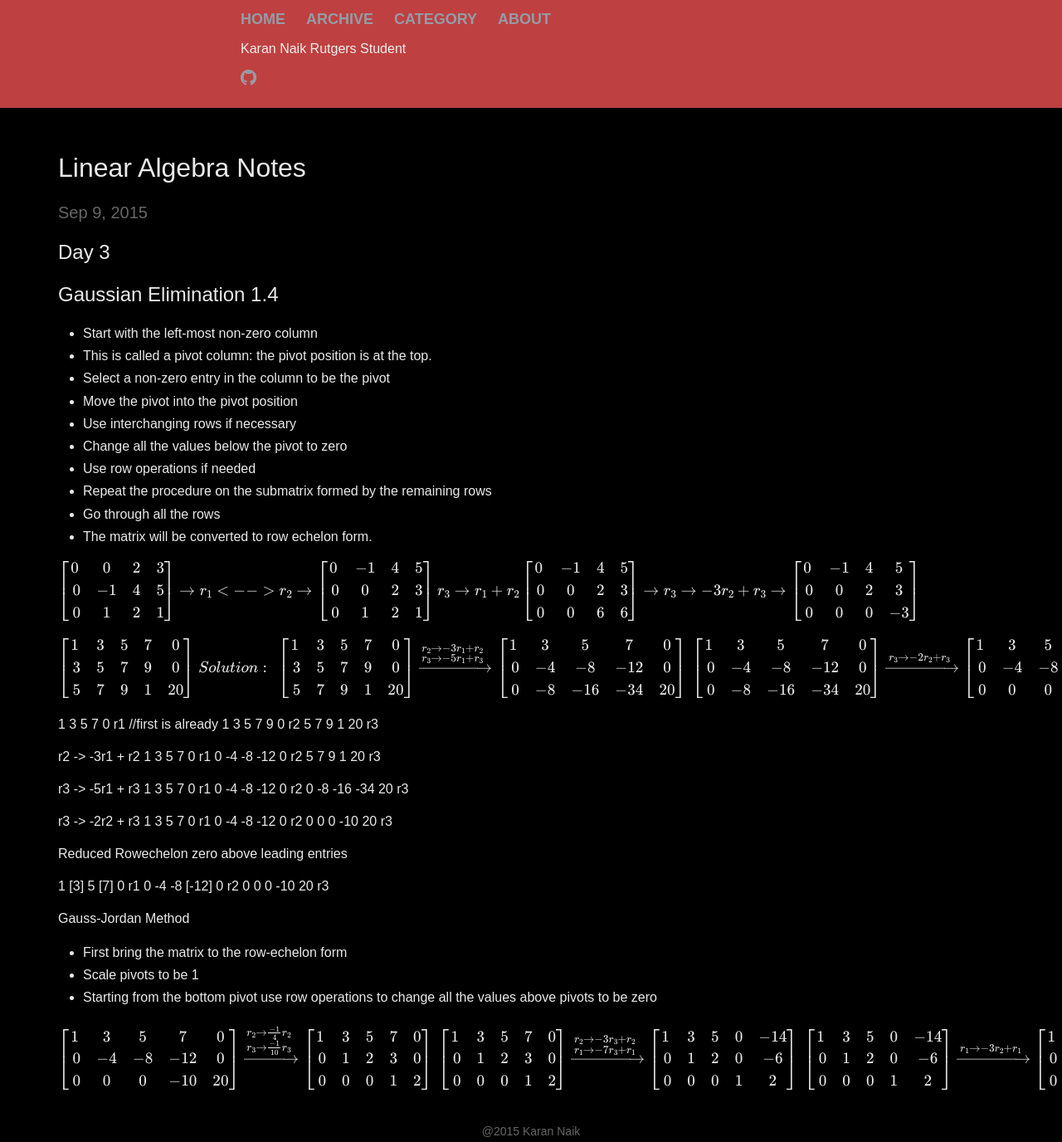
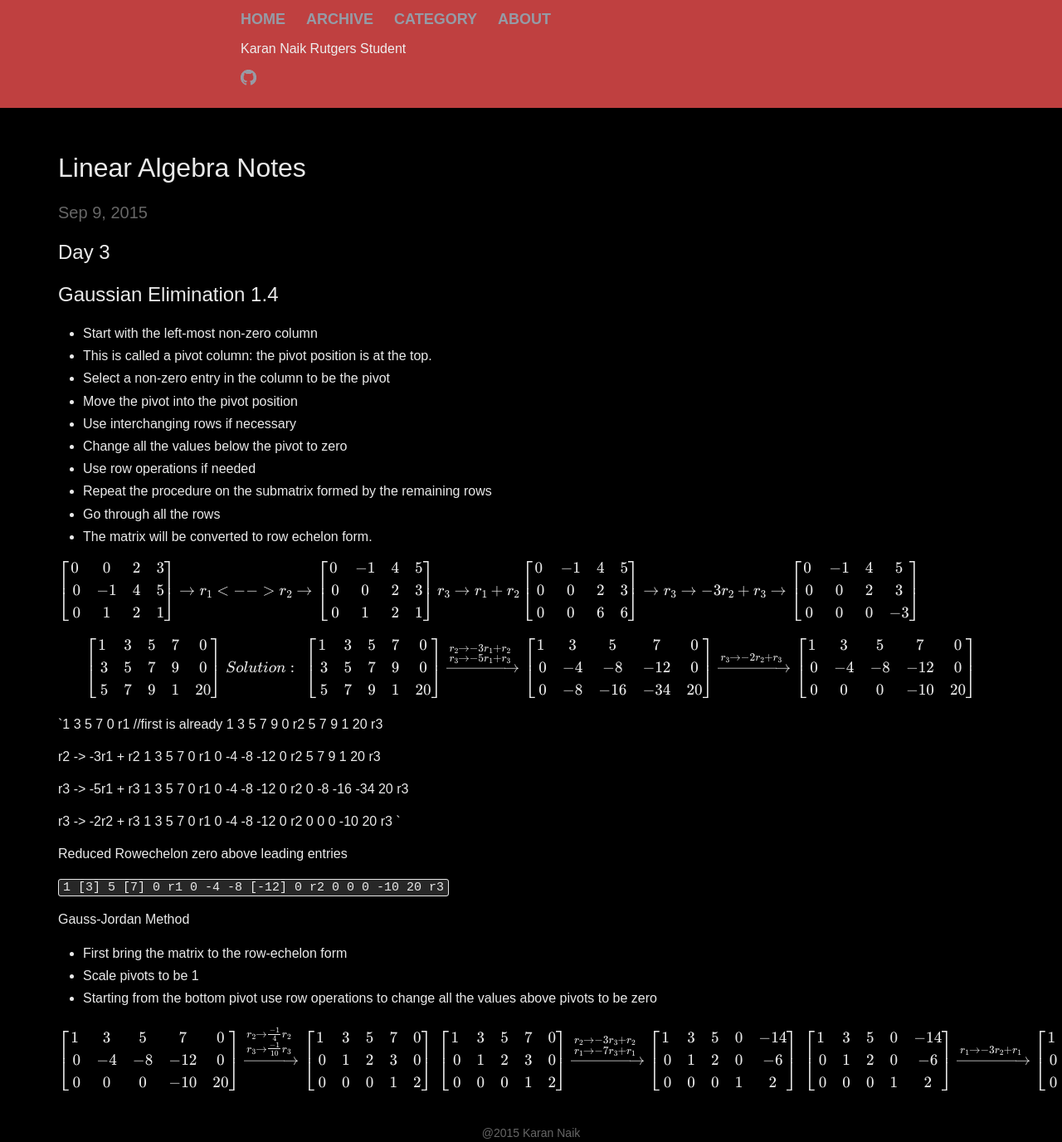
Before and after one commit to knaik/knaik.github.io, a Jekyll site: the page built from _posts/2015-09-09-linear-alg.markdown, in a window 1280 px wide. Shown: the whole page at 83% size. Built offline with Jekyll 4.4.1, drawn with Linux system fonts in a browser that asks for light colours; formulas are drawn with MathJax 3.

Commit message:
Row Ech examples

```diff
--- a/_posts/2015-09-09-linear-alg.markdown
+++ b/_posts/2015-09-09-linear-alg.markdown
@@ -25,7 +25,8 @@ $$ r_3 \to r_1+ r_2 \begin{bmatrix} 0 & -1 & 4 & 5 \\\ 0 & 0 & 2 & 3 \\\ 0 & 0 &
 
 $$ \begin{bmatrix} 1& 3 & 5 & 7 & 0 \\\ 3 & 5 & 7 & 9 & 0 \\\ 5& 7 & 9 & 1 & 20 \end{bmatrix} \\\
 Solution: \\\
-\begin{bmatrix} 1& 3 & 5 & 7 & 0 \\\ 3 & 5 & 7 & 9 & 0 \\\ 5& 7 & 9 & 1 & 20 \end{bmatrix} \xrightarrow{\begin{subarray}{l} r_2 \rightarrow -3r_1 + r_2 \\ r_3 \rightarrow -5r_1 + r_3 \end{subarray}} \begin{bmatrix} 1& 3 & 5 & 7 & 0\\\ 0 & -4 & -8 & -12 & 0 \\\ 0 & -8 & -16 & -34 & 20	\end{bmatrix} \\\
+\begin{bmatrix} 1& 3 & 5 & 7 & 0 \\\ 3 & 5 & 7 & 9 & 0 \\\ 5& 7 & 9 & 1 & 20 \end{bmatrix}
+\xrightarrow{\begin{subarray}{l} r_2 \rightarrow -3r_1 + r_2 \\ r_3 \rightarrow -5r_1 + r_3 \end{subarray}}
 \begin{bmatrix}
 1& 3 & 5 & 7 & 0\\\
 0 & -4 & -8 & -12 & 0 \\\
@@ -39,7 +40,7 @@ Solution: \\\
 \end{bmatrix}
 $$
 
-1 3 5 7 0 	r1 //first is already 1
+`1 3 5 7 0 	r1 //first is already 1
 3 5 7 9 0 	r2
 5 7 9 1 20 	r3
 
@@ -56,14 +57,14 @@ r3 -> -5r1 +  r3
 r3 -> -2r2 + r3
 1  3  5     7   0 	r1
 0 -4 -8   -12  0  r2
-0  0  0    -10  20 r3
+0  0  0    -10  20 r3 `
 
 Reduced Rowechelon
 zero above leading entries
 
-1  [3]  5     [7]     0 	r1
+`1  [3]  5     [7]     0 	r1
 0 -4   -8   [-12]    0    r2
-0  0    0    -10     20   r3
+0  0    0    -10     20   r3 `
 
 Gauss-Jordan Method
 
```
Also changed, not shown: 1 other file.
